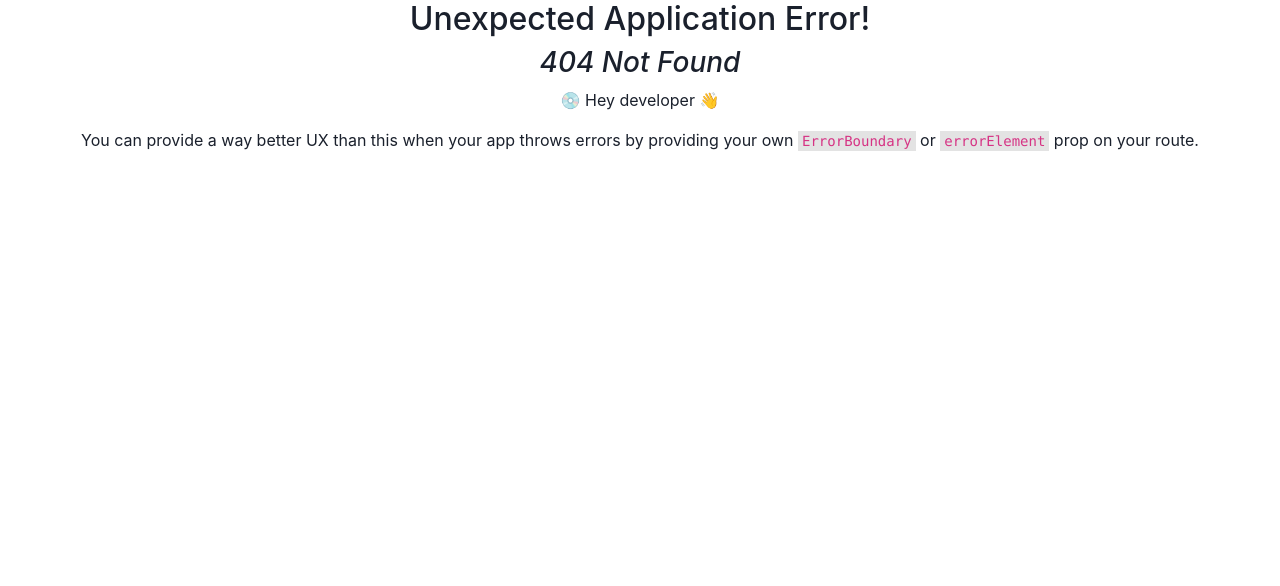
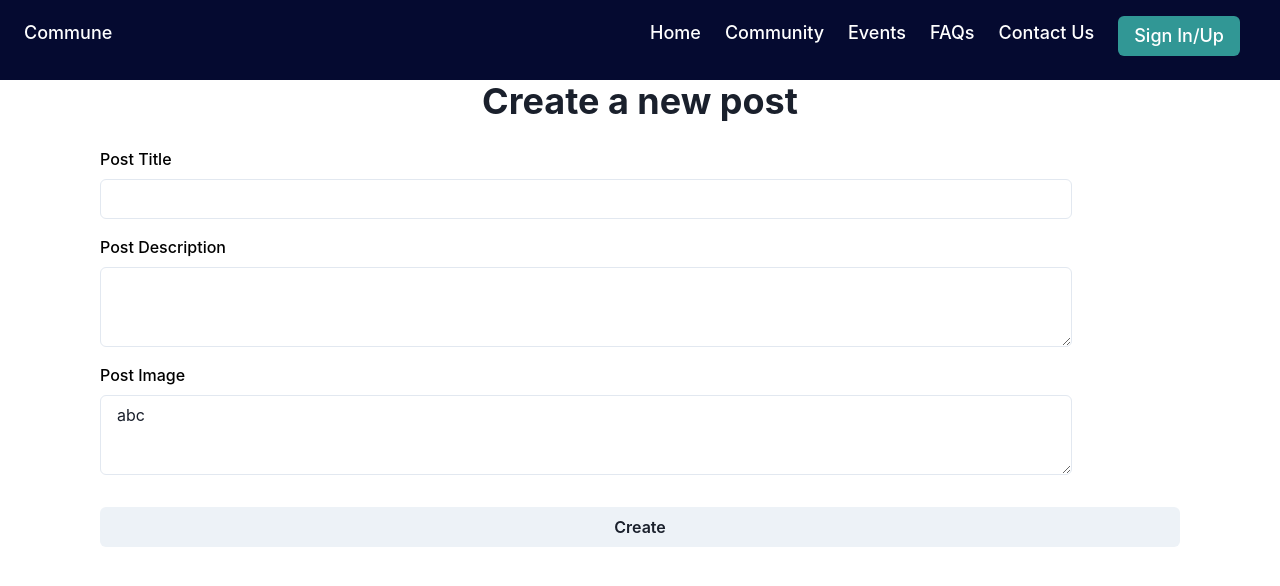
Before and after one commit to Harshpatel249/asdc-project, a React (Create React App) app in the folder client/: page /create-post in a window 1280 px wide. Before the commit this address had no page. Shown: the top 586 px of the page. Built offline with nearby package versions, Linux system fonts and the light colour scheme; no server answers.

Commit message:
Posts frontend

```diff
--- a/client/src/App.js
+++ b/client/src/App.js
@@ -21,6 +21,7 @@ import MyCommunity from './pages/MyCommunity/MyCommunity';
 import { CreateAccount } from './pages/UserAuthentication/CreateAccount/CreateAccount';
 import { Reset } from './pages/UserAuthentication/Reset/Reset';
 import Login from './pages/UserAuthentication/Login/Login';
+import CreatePost from './pages/Community/CreatePost';
 
 
 const router = createBrowserRouter([
@@ -46,6 +47,10 @@ const router = createBrowserRouter([
       {
         path: "/community/:cid/posts",
         element: <CommunityPosts />
+      },
+      {
+            path: "/create-post",
+              element: <CreatePost/>
       },
       {
         path: "/community/:cid/events",
--- a/client/src/pages/Community/CommunityPosts.js
+++ b/client/src/pages/Community/CommunityPosts.js
@@ -9,29 +9,33 @@ function CommunityPosts() {
     let { cid } = useParams();
     const [communityDetails, setCommunityDetails] = useState();
     const [loading, setLoading] = useState(true);
+    const [postData, setPostData] = useState([]);
     const userid = 2;
 
 
     useEffect(() => {
         const fetchData = async () => {
             try {
-                setLoading(true);
-                const response = await fetch(`https://commune-dev-csci5308-server.onrender.com/community/${cid}`);
+                const response = await fetch("http://localhost:8080/posts/");
+                const data = await response.json();
+                // setCommunityDetails(responseData);
+                setPostData(data);
+                console.log("postData: ",postData);
+                setLoading(false);
 
-                if (response.ok ) {
-                    const responseData = await response.json();
-                    setCommunityDetails(responseData);
-
-                    setLoading(false);
-                }
             } catch (error) {
-                console.error(error);
+                console.error("Error fetching posts:", error);
+                setLoading(false);
             }
         };
 
         fetchData();
         // eslint-disable-next-line react-hooks/exhaustive-deps
-    }, [cid]);
+    }, []);
+
+    if (loading) {
+        return <div>Loading...</div>;
+      }
 
 
     return (
@@ -40,11 +44,23 @@ function CommunityPosts() {
                 <CommunitySideBar choice={choice} />
 
             </Flex>
+            <div>
+                <h1>Post Data</h1>
+                <ul>
+                    {postData.map((post) => (
+                    <li key={post.postId}>
+                        <h2>{post.postTitle}</h2>
+                        <p>{post.description}</p>
+                        {/* Render other post data as needed */}
+                    </li>
+                    ))}
+                </ul>
+            </div>
             <Box flexGrow="6">
 
                 {loading ? <Skeleton /> :
                     <Flex flexDirection="column" justifyContent="start" alignItems="start">
-                        POSTS Page of {communityDetails.name} for {userid}
+                        POSTS Page of abc for {userid}
                     </Flex>
                 }
             </Box>
--- /dev/null
+++ b/client/src/pages/Community/CreatePost.js
@@ -0,0 +1,145 @@
+import { Box, Button, FormControl, FormLabel, Heading, Input, Textarea } from "@chakra-ui/react";
+import React, { useEffect, useState } from 'react';
+import { useNavigate } from 'react-router-dom';
+
+
+const CreatePost = () => {
+    const [postTitle, setPostTitle] = useState("");
+  const [postDescription, setPostDescription] = useState("");
+  const [postImage, setPostImage] = useState(null);
+    const [loading, setLoading] = useState(false);
+    const [postList, setPostList] = useState([]);
+    const userid = localStorage.getItem('userID');
+    const navigate = useNavigate();
+
+    useEffect(() => {
+        const fetchData = async () => {
+            const getOptions = {
+                method: 'GET',
+                headers: {
+                    'Content-Type': 'application/json',
+                    'Authorization': localStorage.getItem('BearerToken')
+                }
+            }
+
+            try {
+                setLoading(true);
+                console.log('reached');
+                const response = await fetch('http://localhost:8080/posts/', getOptions);
+                console.log('response: ', response);
+                if (response.ok) {
+                    const responseData = await response.json();
+                    console.log(responseData);
+                    // setPostList(responseData);
+                    setLoading(false);
+                }
+            } catch (error) {
+                console.error(error);
+            }
+        };
+
+        fetchData();
+    }, []);
+
+    const handleTitleChange = (post) => {
+        setPostTitle(post.target.value);
+    };
+
+    const handleDescriptionChange = (post) => {
+        setPostDescription(post.target.value);
+    };
+
+    const handleTest = (post) => {
+        setPostImage(post.target.value);
+    };
+
+
+
+    const handleSubmit = async (post) => {
+        console.log('here');
+        post.preventDefault();
+        // Perform the create community logic here
+        console.log('Title:', postTitle);
+        console.log('Description:', postDescription);
+        console.log('Image: ', postImage);
+
+        try {
+
+            const requestOptions = {
+                method: 'POST',
+                headers: {
+                    'Content-Type': 'application/json',
+                    'Authorization': localStorage.getItem('BearerToken')
+                },
+                body: JSON.stringify({
+                    postTitle: postTitle,
+                    description: postDescription,
+                    postImage: "abc",
+                    userId: 1,
+                    communityId: 5
+                })
+            };
+
+            const response = await fetch('http://localhost:8080/posts', requestOptions);
+
+            // const communityID = await response.text();
+            // console.log("community id: " + communityID);
+
+
+            if (response.ok) {
+                navigate(`/posts`);
+            } else {
+
+            }
+
+        } catch (error) {
+            console.error(error);
+        }
+    };
+
+    return (
+        <Box className="main-div">
+            <Box className="container-div">
+                <Heading>Create a new post</Heading>
+                <div style = {{width:"90%"}}>
+                    <FormControl>
+                        <form onSubmit={handleSubmit}>
+                                <FormControl mt={4}>
+                                <FormLabel>Post Title</FormLabel>
+                                <Input
+                                    type="text"
+                                    value={postTitle}
+                                    onChange= {handleTitleChange}
+                                />
+                                </FormControl>
+
+                                <FormControl mt={4}>
+                                <FormLabel>Post Description</FormLabel>
+                                <Textarea
+                                    value={postDescription}
+                                    onChange={handleDescriptionChange}
+                                />
+                                </FormControl>
+
+                                <FormControl mt={4}>
+                                <FormLabel>Post Image</FormLabel>
+                                    {/* <Input type="file"/> */}
+                                    <Textarea
+                                    value="abc"
+                                    onChange={handleTest}
+                                />
+                                </FormControl>
+
+                            </form>
+                        </FormControl>
+                        </div>
+                    <Button variant="solid" type="submit" marginTop="32px" onClick={handleSubmit} >
+                        Create
+                    </Button>
+
+            </Box>
+        </Box>
+    );
+};
+
+export default CreatePost;
```
Also changed, not shown: 2 other files (tests, documents, lock files or other folders).
